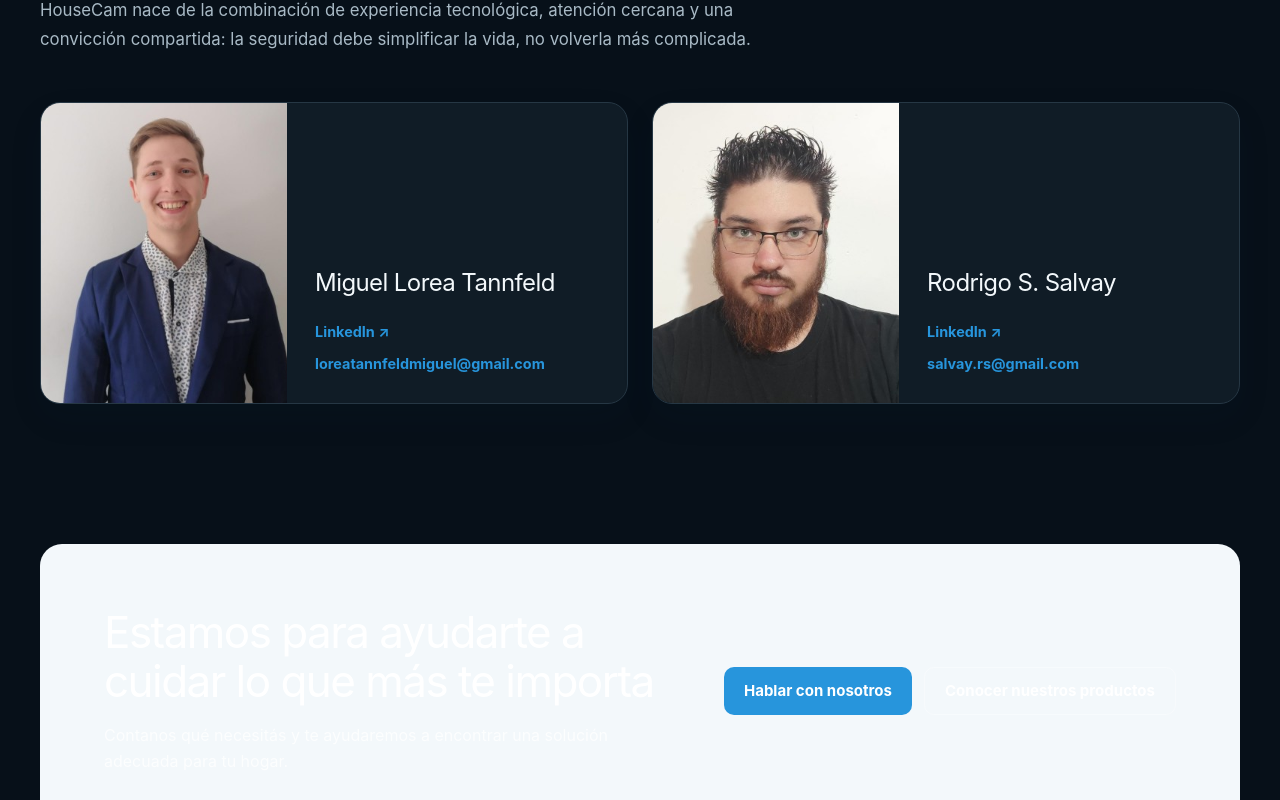
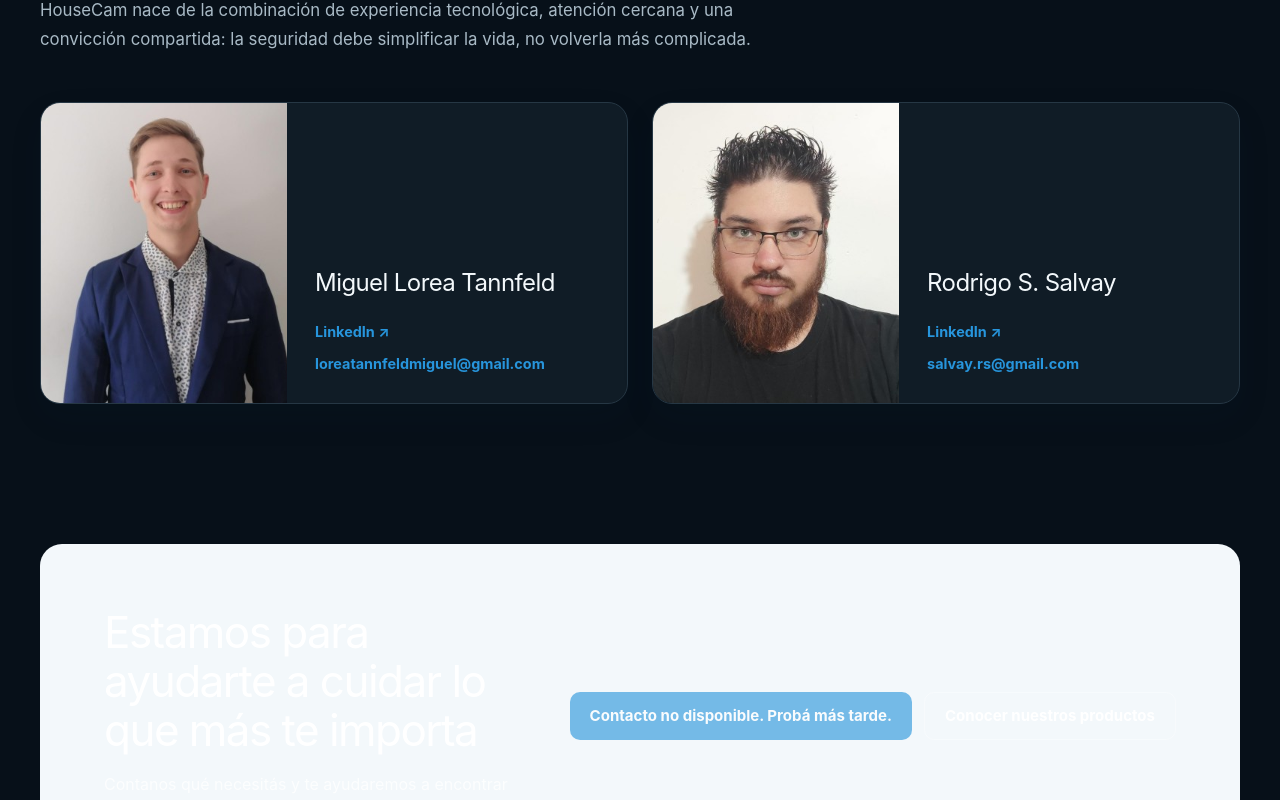
Before and after one commit to junsey/housecam, a Next.js app: page /nosotros in a window 1280 px wide. Shown: the part 1997-2797 px from the top of the page. Built offline with nearby package versions, Linux system fonts and the light colour scheme; no server answers; the database is empty.

Commit message:
Centralize public WhatsApp contact settings

```diff
--- a/public/src.css
+++ b/public/src.css
@@ -323,6 +323,7 @@ h1 {
 .button-primary { background: var(--hc-blue-500); color: white; box-shadow: var(--hc-shadow-sm); }
 .button-primary:hover { background: var(--hc-blue-700); transform: translateY(-2px); }
 .button-secondary { background: var(--hc-surface); color: var(--hc-navy-900); border-color: var(--hc-border-strong); }
+.contact-disabled, .contact-disabled:hover { cursor: not-allowed; opacity: .62; transform: none; box-shadow: none; }
 .preview-banner { background: var(--hc-preview); color: var(--hc-text-primary); text-align: center; padding: 9px 20px; font-size: .875rem; border-bottom: 1px solid var(--hc-border); }
 [data-theme="light"] .preview-banner { color: #fff; }
 .preview-banner a { margin-left: 12px; color: var(--hc-blue-300); font-weight: 600; }
--- a/src/app/admin/configuracion/whatsapp/page.tsx
+++ b/src/app/admin/configuracion/whatsapp/page.tsx
@@ -1,26 +1,53 @@
 import type { Metadata } from "next";
+import Link from "next/link";
 
 import { updateWhatsappSettingsAction } from "@/features/catalog/catalog-admin.actions";
 import { getWhatsappSettings } from "@/features/catalog/catalog-admin.data";
+import { getWhatsappHref } from "@/lib/whatsapp";
 
 export const metadata: Metadata = { title: "Configuración de WhatsApp" };
 
-export default async function WhatsappSettingsPage() {
+export default async function WhatsappSettingsPage({ searchParams }: { searchParams: Promise<{ edit?: string; guardado?: string }> }) {
+  const query = await searchParams;
   const settings = await getWhatsappSettings();
+  const editing = query.edit === "1";
+  const previewHref = getWhatsappHref(settings.value, "Hola, quiero conocer más sobre las soluciones HouseCam.");
 
   return (
     <main className="shell py-10">
       <p className="text-xs font-bold uppercase tracking-[0.14em] text-[var(--brand)]">Configuración</p>
       <h1 className="mt-2 text-3xl font-bold tracking-[-0.03em]">WhatsApp</h1>
-      <p className="mt-3 max-w-2xl text-[var(--muted)]">Este número se utilizará en los llamados a la acción y quedará registrado en las solicitudes.</p>
+      <p className="mt-3 max-w-2xl text-[var(--muted)]">Este número centraliza todos los llamados comerciales de HouseCam y HousePet.</p>
+      {query.guardado === "1" && <p className="mt-6 rounded-2xl border border-[var(--hc-success)]/40 bg-[var(--hc-success-light)] p-4 text-sm font-semibold text-[var(--hc-success)]">Configuración guardada y sitio público actualizado.</p>}
       {!settings.configured && <p className="mt-7 rounded-2xl border border-[var(--border)] bg-[var(--surface)] p-5 text-sm text-[var(--muted)]">Conectá Neon y Clerk para guardar la configuración.</p>}
-      <form action={updateWhatsappSettingsAction} className="card mt-8 grid max-w-xl gap-5 p-6">
-        <label className="grid gap-2 text-sm font-semibold">Número internacional
-          <input className="min-h-11 rounded-xl border border-[var(--border)] bg-[var(--background)] px-3" name="whatsappNumber" defaultValue={settings.value} placeholder="+54 9 351 000 0000" required disabled={!settings.configured} />
-        </label>
-        <p className="text-xs leading-5 text-[var(--muted)]">Incluí código de país y área. No se guarda un número hardcodeado en el sitio.</p>
-        <button className="min-h-11 rounded-xl bg-[var(--brand)] px-5 font-bold text-white disabled:opacity-40" disabled={!settings.configured}>Guardar configuración</button>
-      </form>
+
+      {!editing ? (
+        <section className="card mt-8 max-w-xl p-6">
+          <div className="flex flex-wrap items-start justify-between gap-4">
+            <div>
+              <p className="text-xs font-bold uppercase tracking-wider text-[var(--muted)]">Número configurado</p>
+              <p className="mt-3 text-2xl font-bold">{settings.value || "Sin número configurado"}</p>
+              <p className="mt-2 text-sm text-[var(--muted)]">{settings.value ? "Los contactos públicos están habilitados." : "Los botones públicos informarán que el contacto está temporalmente deshabilitado."}</p>
+            </div>
+            <span className={`rounded-full px-3 py-1 text-xs font-bold ${settings.value ? "bg-[var(--hc-success-light)] text-[var(--hc-success)]" : "bg-[var(--background)] text-[var(--muted)]"}`}>{settings.value ? "Activo" : "Deshabilitado"}</span>
+          </div>
+          <div className="mt-6 flex flex-wrap gap-3">
+            <Link className="rounded-xl bg-[var(--brand)] px-5 py-3 text-sm font-bold text-white" href="/admin/configuracion/whatsapp?edit=1">Editar</Link>
+            {previewHref && <a className="rounded-xl border border-[var(--border)] px-5 py-3 text-sm font-bold" href={previewHref} target="_blank" rel="noopener noreferrer">Probar enlace</a>}
+          </div>
+        </section>
+      ) : (
+        <form action={updateWhatsappSettingsAction} className="card mt-8 grid max-w-xl gap-5 p-6">
+          <label className="grid gap-2 text-sm font-semibold">Número internacional
+            <input className="min-h-11 rounded-xl border border-[var(--border)] bg-[var(--background)] px-3" name="whatsappNumber" defaultValue={settings.value} placeholder="+54 9 351 000 0000" disabled={!settings.configured} />
+          </label>
+          <p className="text-xs leading-5 text-[var(--muted)]">Incluí código de país y área. Podés dejarlo vacío para deshabilitar temporalmente los contactos públicos.</p>
+          <div className="flex flex-wrap justify-end gap-3">
+            <Link className="rounded-xl border border-[var(--border)] px-5 py-3 font-bold" href="/admin/configuracion/whatsapp">Cancelar</Link>
+            <button className="rounded-xl bg-[var(--brand)] px-5 py-3 font-bold text-white disabled:opacity-40" disabled={!settings.configured}>Guardar configuración</button>
+          </div>
+        </form>
+      )}
     </main>
   );
 }
--- a/src/app/desarrollo/page.tsx
+++ b/src/app/desarrollo/page.tsx
@@ -2,16 +2,20 @@ import type { Metadata } from "next";
 
 import { PublicFooter } from "@/components/public-footer";
 import { PublicHeader } from "@/components/public-header";
+import { getWhatsappSettings } from "@/features/catalog/catalog-admin.data";
+import { getWhatsappHref } from "@/lib/whatsapp";
 
 export const metadata: Metadata = {
   title: "Sitio en desarrollo",
   description: "HouseCam: seguridad simple para todos los días.",
 };
 
-export default function DevelopmentPage() {
+export default async function DevelopmentPage() {
+  const whatsapp = await getWhatsappSettings();
+  const whatsappHref = getWhatsappHref(whatsapp.value, "Hola, quiero recibir asesoramiento sobre las soluciones HouseCam.");
   return (
     <div className="brand-housecam brand-page-enter">
-      <PublicHeader activePath="/desarrollo" showPreviewBanner />
+      <PublicHeader activePath="/desarrollo" showPreviewBanner whatsappNumber={whatsapp.value} />
       <main id="inicio">
         <section className="hero">
           <div className="container hero-grid">
@@ -21,7 +25,7 @@ export default function DevelopmentPage() {
               <p className="lead">Cámaras y soluciones inteligentes para que puedas saber que todo está bien, estés donde estés.</p>
               <div className="actions">
                 <a className="button button-primary" href="#beneficios">Encontrar mi solución</a>
-                <a className="button button-secondary" href="mailto:hola@housecam.com">Hablar con un asesor</a>
+                {whatsappHref ? <a className="button button-secondary" href={whatsappHref} target="_blank" rel="noopener noreferrer">Hablar con un asesor</a> : <button className="button button-secondary contact-disabled" type="button" disabled title="La función de contacto está temporalmente deshabilitada. Probá más tarde.">Contacto no disponible. Probá más tarde.</button>}
               </div>
               <ul className="trust-list"><li>Instalación sencilla</li><li>Asistencia local</li><li>Acceso desde tu celular</li></ul>
             </div>
--- a/src/app/housepet/page.tsx
+++ b/src/app/housepet/page.tsx
@@ -2,13 +2,17 @@ import type { Metadata } from "next";
 
 import { PublicFooter } from "@/components/public-footer";
 import { PublicHeader } from "@/components/public-header";
+import { getWhatsappSettings } from "@/features/catalog/catalog-admin.data";
+import { getWhatsappHref } from "@/lib/whatsapp";
 
 export const metadata: Metadata = { title: "HousePet" };
 
-export default function HousePetPage() {
+export default async function HousePetPage() {
+  const whatsapp = await getWhatsappSettings();
+  const whatsappHref = getWhatsappHref(whatsapp.value, "Hola, quiero recibir asesoramiento sobre HousePet.");
   return (
     <div className="store-page brand-housepet brand-page-enter">
-      <PublicHeader activePath="/housepet" brand="housepet" />
+      <PublicHeader activePath="/housepet" brand="housepet" whatsappNumber={whatsapp.value} />
       <main>
         <section className="hero">
           <div className="container hero-grid">
@@ -18,7 +22,7 @@ export default function HousePetPage() {
               <p className="lead">HousePet comparte la misma experiencia clara y cercana de HouseCam, con soluciones pensadas para acompañar el cuidado cotidiano de tus mascotas.</p>
               <div className="actions">
                 <a className="button button-primary" href="/housepet/productos">Explorar la tienda</a>
-                <a className="button button-secondary" href="mailto:hola@housecam.com?subject=Consulta%20HousePet">Hablar con nosotros</a>
+                {whatsappHref ? <a className="button button-secondary" href={whatsappHref} target="_blank" rel="noopener noreferrer">Hablar con nosotros</a> : <button className="button button-secondary contact-disabled" type="button" disabled title="La función de contacto está temporalmente deshabilitada. Probá más tarde.">Contacto no disponible. Probá más tarde.</button>}
               </div>
             </div>
             <div className="hero-visual" aria-label="HousePet en preparación">
--- a/src/app/nosotros/page.tsx
+++ b/src/app/nosotros/page.tsx
@@ -9,6 +9,7 @@ import { AboutStory } from "@/features/about/about-story";
 import { MissionSection } from "@/features/about/mission-section";
 import { TeamSection } from "@/features/about/team-section";
 import { getWhatsappSettings } from "@/features/catalog/catalog-admin.data";
+import { getWhatsappHref } from "@/lib/whatsapp";
 
 const siteUrl = process.env.NEXT_PUBLIC_SITE_URL ?? "https://www.housecam.ar";
 const socialImage = new URL("/android-icon-192x192.png", siteUrl).toString();
@@ -28,13 +29,6 @@ export const metadata: Metadata = {
   },
 };
 
-function getWhatsappHref(value: string) {
-  const number = value.replace(/\D/g, "");
-  if (!number) return null;
-  const message = encodeURIComponent("Hola, quiero conocer más sobre las soluciones HouseCam para mi hogar.");
-  return `https://wa.me/${number}?text=${message}`;
-}
-
 export default async function AboutPage({ searchParams }: { searchParams: Promise<{ brand?: string }> }) {
   const { brand: requestedBrand } = await searchParams;
   const brand = requestedBrand === "housepet" ? "housepet" : "housecam";
@@ -49,13 +43,13 @@ export default async function AboutPage({ searchParams }: { searchParams: Promis
 
   return (
     <div className={`${styles.page} ${brand === "housepet" ? styles.housepet : ""} brand-${brand} brand-page-enter`}>
-      <PublicHeader activePath="/nosotros" brand={brand} />
+      <PublicHeader activePath="/nosotros" brand={brand} whatsappNumber={whatsapp.value} />
       <main className={styles.container}>
         <AboutHero />
         <AboutStory />
         <MissionSection />
         <TeamSection />
-        <AboutContactCTA whatsappHref={getWhatsappHref(whatsapp.value)} />
+        <AboutContactCTA whatsappHref={getWhatsappHref(whatsapp.value, `Hola, quiero conocer más sobre las soluciones ${brand === "housepet" ? "HousePet" : "HouseCam"}.`)} />
       </main>
       <PublicFooter brand={brand} />
       <script
--- a/src/components/storefront-page.tsx
+++ b/src/components/storefront-page.tsx
@@ -3,6 +3,8 @@ import Image from "next/image";
 import { PublicFooter } from "@/components/public-footer";
 import { PublicHeader } from "@/components/public-header";
 import { getStoreProducts } from "@/features/catalog/catalog-store.data";
+import { getWhatsappSettings } from "@/features/catalog/catalog-admin.data";
+import { getWhatsappHref } from "@/lib/whatsapp";
 
 const money = new Intl.NumberFormat("es-AR", { style: "currency", currency: "ARS", maximumFractionDigits: 0 });
 
@@ -21,12 +23,13 @@ function ProductVisual({ imageUrl, name, type }: { imageUrl: string | null; name
 
 export async function StorefrontPage({ brand }: { brand: "housecam" | "housepet" }) {
   const isPet = brand === "housepet";
-  const catalog = await getStoreProducts(brand);
+  const [catalog, whatsapp] = await Promise.all([getStoreProducts(brand), getWhatsappSettings()]);
   const categories = [...new Set(catalog.items.map((product) => product.categoryName))];
+  const adviceHref = getWhatsappHref(whatsapp.value, `Hola, necesito asesoramiento para elegir una solución ${isPet ? "HousePet" : "HouseCam"}.`);
 
   return (
     <div className={`store-page brand-page-enter ${isPet ? "brand-housepet" : "brand-housecam"}`}>
-      <PublicHeader activePath={isPet ? "/housepet/productos" : "/productos"} brand={brand} />
+      <PublicHeader activePath={isPet ? "/housepet/productos" : "/productos"} brand={brand} whatsappNumber={whatsapp.value} />
       <main id="tienda">
         <section className="store-intro">
           <div className="container">
@@ -36,7 +39,7 @@ export async function StorefrontPage({ brand }: { brand: "housecam" | "housepet"
                 <h1>{isPet ? "Tecnología para cuidar a quienes son familia." : "Elegí tranquilidad para tu hogar."}</h1>
                 <p className="lead">{isPet ? "Monitoreo, alimentación y bienestar conectado para acompañar a tus mascotas todos los días." : "Cámaras, kits y accesorios seleccionados para instalar fácil y acompañarte todos los días."}</p>
               </div>
-              <a className="button button-secondary" href={`mailto:hola@housecam.com?subject=Asesoramiento%20${isPet ? "HousePet" : "HouseCam"}`}>¿No sabés cuál elegir? Te asesoramos</a>
+              {adviceHref ? <a className="button button-secondary" href={adviceHref} target="_blank" rel="noopener noreferrer">¿No sabés cuál elegir? Te asesoramos</a> : <button className="button button-secondary contact-disabled" type="button" disabled title="La función de contacto está temporalmente deshabilitada. Probá más tarde.">Contacto no disponible. Probá más tarde.</button>}
             </div>
             <div className="store-benefits"><span>✓ Asistencia local</span><span>✓ Productos seleccionados</span><span>✓ Acompañamiento real</span></div>
           </div>
@@ -63,7 +66,7 @@ export async function StorefrontPage({ brand }: { brand: "housecam" | "housepet"
                     <h3>{product.name}</h3><p>{product.shortDescription}</p>
                     <div className="store-product-footer">
                       <div><span>Desde</span><strong>{money.format(product.unitPriceCents / 100)}</strong></div>
-                      <a className="button button-primary" href={`mailto:hola@housecam.com?subject=${encodeURIComponent(`Consulta por ${product.name}`)}`}>Consultar</a>
+                      {getWhatsappHref(whatsapp.value, `Hola, quiero consultar por ${product.name}.`) ? <a className="button button-primary" href={getWhatsappHref(whatsapp.value, `Hola, quiero consultar por ${product.name}.`)!} target="_blank" rel="noopener noreferrer">Consultar</a> : <button className="button button-primary contact-disabled" type="button" disabled title="La función de contacto está temporalmente deshabilitada. Probá más tarde.">No disponible</button>}
                     </div>
                     {product.pack10PriceCents && <small>Pack de 10: {money.format(product.pack10PriceCents / 100)}</small>}
                   </div>
--- a/src/features/about/about-contact-cta.tsx
+++ b/src/features/about/about-contact-cta.tsx
@@ -15,7 +15,7 @@ export function AboutContactCTA({ whatsappHref }: { whatsappHref: string | null
             Hablar con nosotros
           </a>
         ) : (
-          <a className={styles.primaryButton} href="mailto:hola@housecam.com">Hablar con nosotros</a>
+          <button className={`${styles.primaryButton} contact-disabled`} type="button" disabled title="La función de contacto está temporalmente deshabilitada. Probá más tarde.">Contacto no disponible. Probá más tarde.</button>
         )}
         <Link className={styles.secondaryButton} href="/productos#tienda">Conocer nuestros productos</Link>
       </div>
--- a/src/features/catalog/catalog-admin.actions.ts
+++ b/src/features/catalog/catalog-admin.actions.ts
@@ -383,4 +383,7 @@ export async function updateWhatsappSettingsAction(formData: FormData) {
     .onConflictDoUpdate({ target: siteSettings.id, set: { whatsappNumber: input.whatsappNumber, updatedAt: new Date() } });
   await writeAudit(admin.clerkUserId, "settings.whatsapp_updated", "site_settings", "global", undefined, input);
   revalidatePath("/admin/configuracion/whatsapp");
+  revalidatePublicCatalogs();
+  revalidatePath("/nosotros");
+  redirect("/admin/configuracion/whatsapp?guardado=1");
 }
--- a/src/features/catalog/catalog.schemas.ts
+++ b/src/features/catalog/catalog.schemas.ts
@@ -45,7 +45,10 @@ export const stockAdjustmentSchema = z.object({
 });
 
 export const whatsappSettingsSchema = z.object({
-  whatsappNumber: z.string().trim().min(8).max(30).regex(/^\+?[0-9 ()-]+$/),
+  whatsappNumber: z.string().trim().max(30).refine(
+    (value) => value === "" || (/^\+?[0-9 ()-]+$/.test(value) && value.replace(/\D/g, "").length >= 8),
+    "Ingresá un número internacional válido o dejá el campo vacío.",
+  ),
 });
 
 export type CategoryInput = z.infer<typeof categoryInputSchema>;
--- /dev/null
+++ b/src/lib/whatsapp.ts
@@ -0,0 +1,5 @@
+export function getWhatsappHref(number: string, message: string) {
+  const normalized = number.replace(/\D/g, "");
+  if (!normalized) return null;
+  return `https://wa.me/${normalized}?text=${encodeURIComponent(message)}`;
+}
```
Also changed, not shown: src/components/public-header.tsx (+6 -3 lines).
